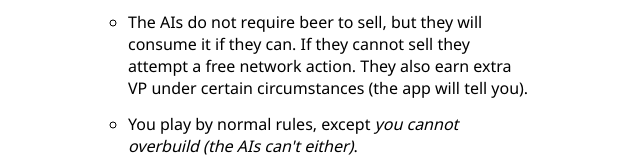
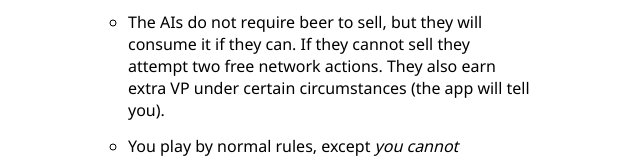
Before and after one commit to jsanjose/gameswithtony.github.io, a plain HTML site: page eliza/index.html in a window 1280 px wide. Shown: the part 1054-1213 px from the top of the page, without its empty margins (310-950 px from the left). Drawn offline with nearby package versions, Linux system fonts and the light colour scheme.

Commit message:
Explanation update

```diff
--- a/eliza/index.html
+++ b/eliza/index.html
@@ -84,7 +84,7 @@
                     <ul style="padding: 0 1rem;">
                         <li class="action-desc">For coal consumption, the AIs always behave as if they are connected to the coal market (they must be actually connected to move coal into the market).</li>
                         <li class="action-desc">
-                        The AIs do not require beer to sell, but they will consume it if they can. If they cannot sell they attempt a free network action. They also earn extra VP under certain circumstances (the app will tell you).
+                        The AIs do not require beer to sell, but they will consume it if they can. If they cannot sell they attempt two free network actions. They also earn extra VP under certain circumstances (the app will tell you).
                         </li>
                         <li class="action-desc">You play by normal rules, except <em>you cannot overbuild (the AIs can't either)</em>.</li>
                         <li class="action-desc">Removing industry tiles to pay for negative income is not currently supported.</li>
```
